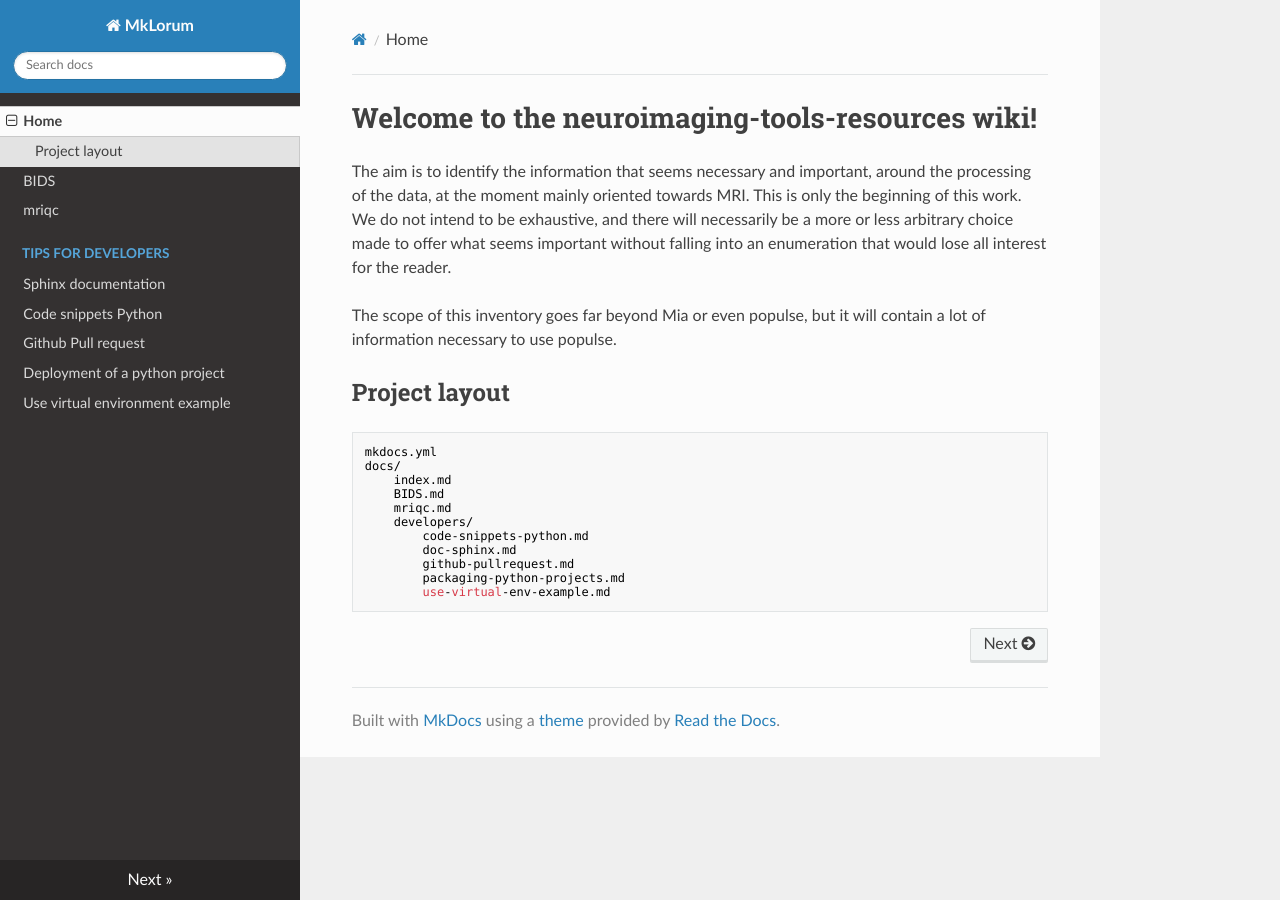
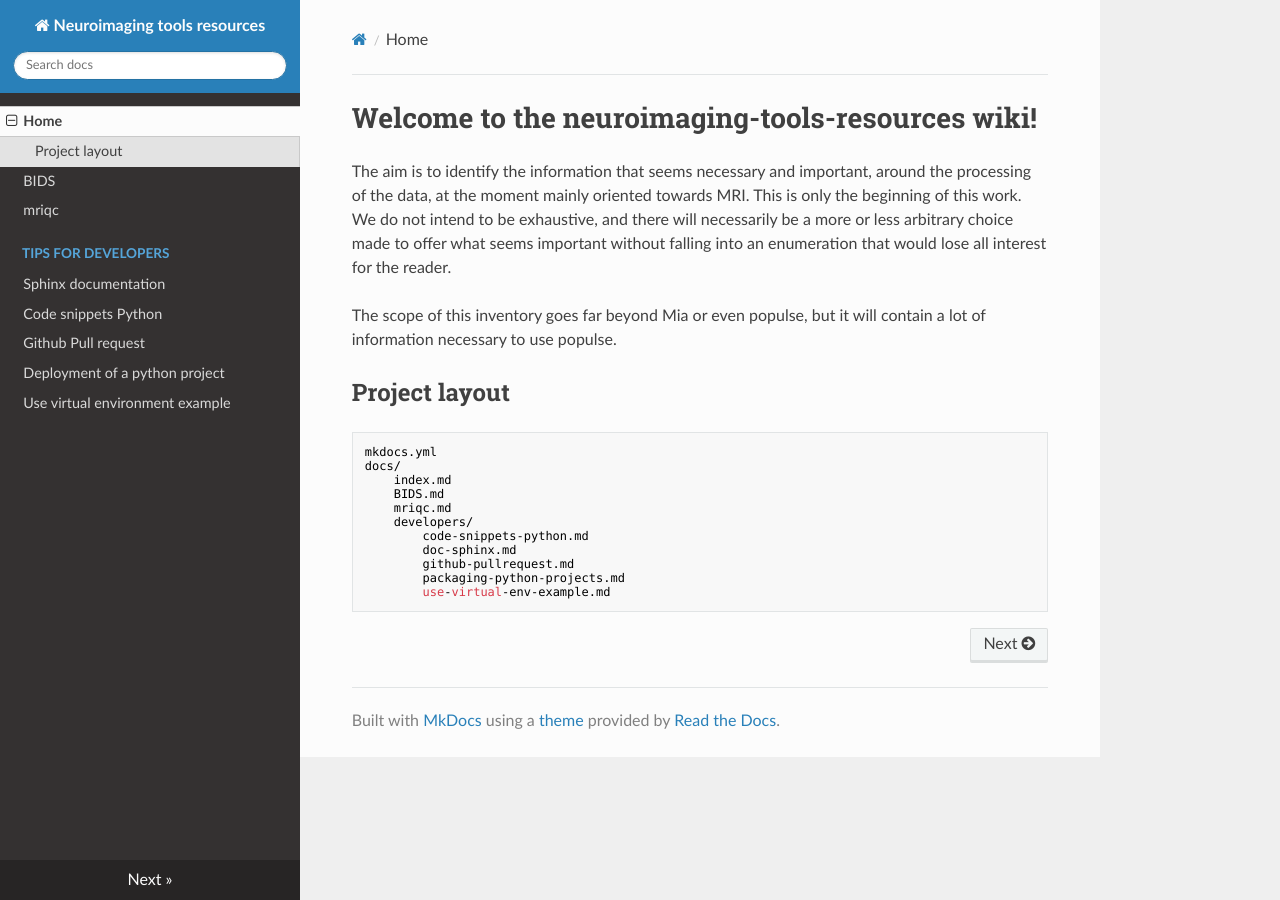
Before and after one commit to IRMaGe-3T/irmage-tools-resources, an MkDocs documentation site: the page built from docs/index.md, in a window 1280 px wide. Built offline with MkDocs 1.6.1, drawn with Linux system fonts in a browser that asks for light colours; nearby versions of some CDN libraries.

Commit message:
change site name and url

```diff
--- a/mkdocs.yml
+++ b/mkdocs.yml
@@ -1,5 +1,5 @@
-site_name: MkLorum
-site_url: https://example.com/
+site_name: Neuroimaging tools resources
+site_url: https://populse.github.io/neuroimaging-tools-resources
 nav:
     - Home: index.md
     - BIDS: BIDS.md
```
